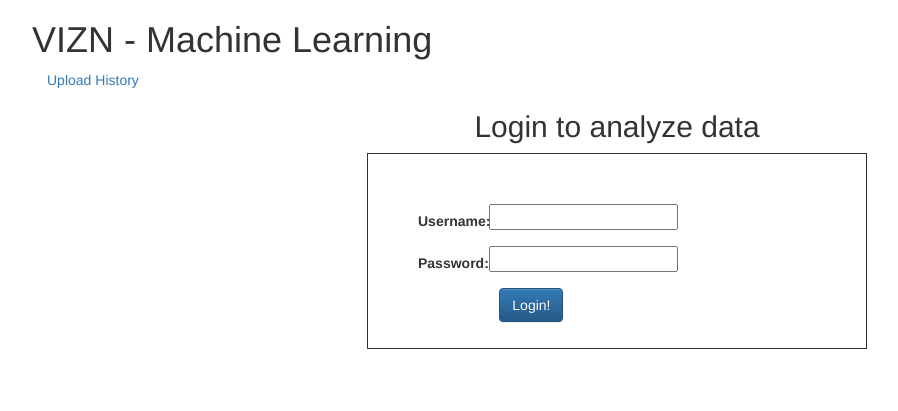
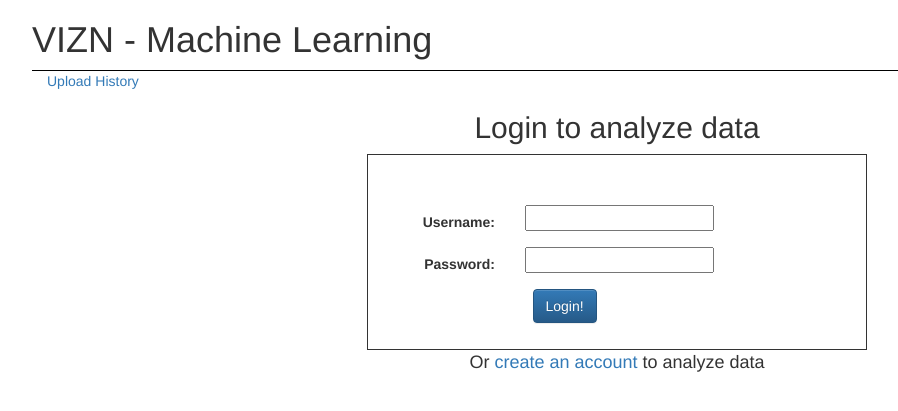
Before and after one commit to canthonyscott/VIZN-MachineLearning, a Django app: template login/templates/login/index.html in a window 1280 px wide. Shown: the top 411 px of the page, without its empty margins (23-921 px from the left). Run offline with Django 3.2, Linux system fonts and the light colour scheme; the template is opened without the code that fills it, so the values that code supplies are empty, except form fields; tables that the repository leaves empty hold one stand-in row (values such as "Sample post"); form fields are guessed from the names that the template uses; some libraries are stand-ins or nearby versions.

Commit message:
improvements to UI

```diff
--- a/analysis/static/analysis/styles.css
+++ b/analysis/static/analysis/styles.css
@@ -27,5 +27,12 @@
     max-width: 700px;
     margin-left: auto;
     margin-right: auto
+}
 
+.header{
+    border-bottom: 1px solid black;
 }
+
+.signup{
+    font-size: 18px;
+}
--- a/analysis/templates/analysis/header.html
+++ b/analysis/templates/analysis/header.html
@@ -22,7 +22,7 @@
 <body>
 <div class="container">
 
-    <div class="row">
+    <div class="row header">
         <h1>VIZN - Machine Learning</h1>
     </div>
 
--- a/analysis/views.py
+++ b/analysis/views.py
@@ -69,7 +69,7 @@ class DeleteHistory(LoginRequiredMixin, View):
         ID = request.POST.get('id',0)
         if ID:
             Result.objects.filter(pk=ID).delete()
-            messages.add_message(request, messages.SUCCESS, 'Successfully Deleted History.')
+            messages.add_message(request, messages.SUCCESS, 'Successfully Deleted History')
             return redirect(reverse('history'))
 
         else:
--- a/login/forms.py
+++ b/login/forms.py
@@ -4,3 +4,9 @@ from django import forms
 class LoginForm(forms.Form):
     username = forms.CharField(label='username', max_length=100)
     password = forms.CharField(widget=forms.PasswordInput, label='password')
+
+class CreateUser(forms.Form):
+    username = forms.CharField(label='Username', max_length=100)
+    password = forms.CharField(widget=forms.PasswordInput, label='Password')
+    password_confirm = forms.CharField(widget=forms.PasswordInput, label="Confirm Password")
+    email = forms.CharField(widget=forms.EmailInput, label="E-Mail address")
--- a/login/templates/login/index.html
+++ b/login/templates/login/index.html
@@ -2,7 +2,8 @@
 
 {% block content %}
     {% load widget_tweaks %}
-
+    <div class="row">
+        <div class="col-md-12">
             <h2 style="text-align: center">Login to analyze data</h2>
 
             {% if error %}
@@ -12,19 +13,27 @@
             <form class="form-horizontal login-form" action="{% url 'login' %}" method="post">
                 {% csrf_token %}
                 <div class="form-group">
-            <label class="col-sm-2 control-label" for="{{ form.username.id_for_label }}">Username: </label>
-            <div class="col-sm-10">
+                    <label class="col-sm-3 control-label" for="{{ form.username.id_for_label }}">Username: </label>
+                    <div class="col-sm-9">
                         {{ form.username|add_class:"form-control" }}
                     </div>
                 </div>
                 <div class="form-group">
-            <label class="col-sm-2 control-label" for="{{ form.password.id_for_label }}">Password: </label>
-            <div class="col-sm-10">
+                    <label class="col-sm-3 control-label" for="{{ form.password.id_for_label }}">Password: </label>
+                    <div class="col-sm-9">
                         {{ form.password|add_class:"form-control" }}
                     </div>
                 </div>
-        <div class="col-sm-offset-2 col-sm-10">
+                <div class="col-sm-offset-3 col-sm-9">
                     <button class="btn btn-primary" type="submit">Login!</button>
                 </div>
+
             </form>
+
+        </div>
+    <div class="col-sm-offset-4 col-sm-4 text-center">
+        <p class="signup">Or <a href="{% url 'signup' %}">create an account</a> to analyze data</p>
+
+    </div>
+    </div>
 {% endblock %}
--- a/vizn_ml_django/urls.py
+++ b/vizn_ml_django/urls.py
@@ -17,11 +17,13 @@ from django.conf.urls import url, include
 from django.contrib import admin
 from django.http import HttpResponseRedirect
 from django.contrib.auth import views
+from login.views import CreateUser
 
 urlpatterns = [
     url(r'^admin/', admin.site.urls),
     url(r'^analysis/', include('analysis.urls')),
     url(r'^login/', include('login.urls')),
     url(r'^logout/', views.logout, {'next_page':'/login'}),
+    url(r'^signup/', CreateUser.as_view(), name='signup'),
     url(r'^$', lambda r: HttpResponseRedirect('/login/')),
 ]
```
Also changed, not shown: analysis/templates/analysis/index.html (+10 -9 lines), login/templates/login/create.html (added, +41 -0 lines), login/views.py (+8 -1 lines). Lines whose indentation alone changed are shown as unchanged.
